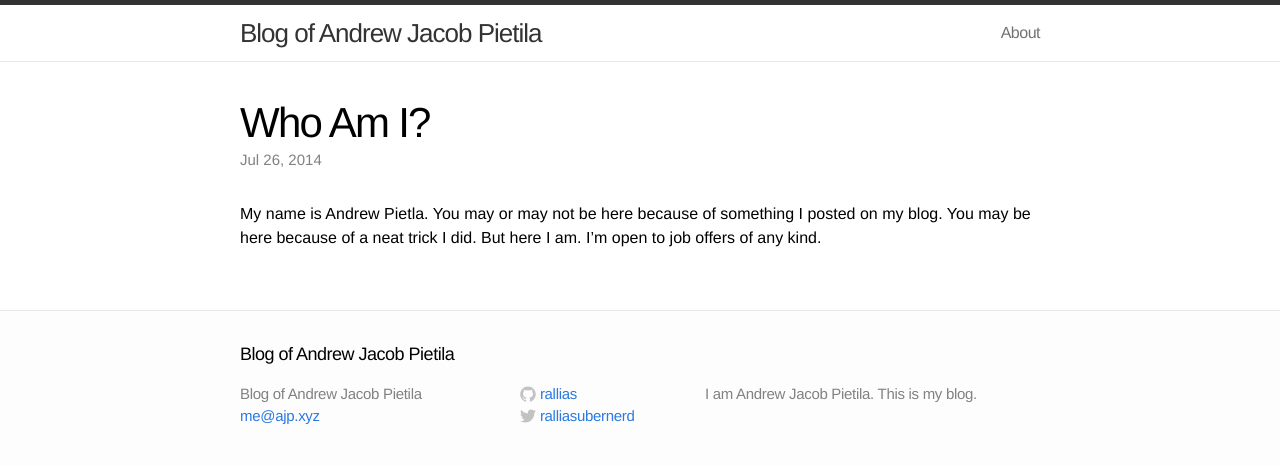
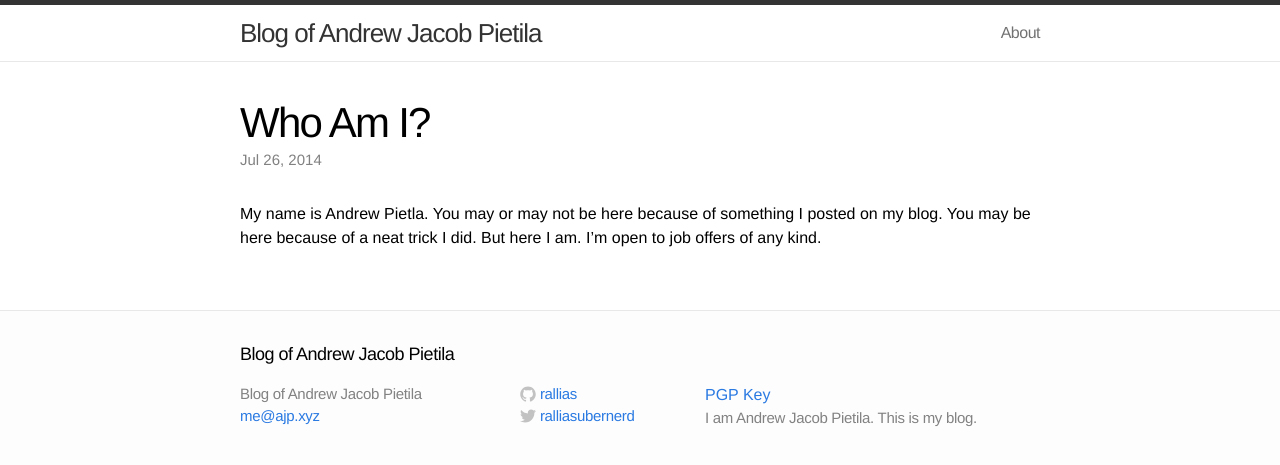
Before and after one commit to rallias/ajp.xyz, a Jekyll site: the page built from _posts/2014-07-26-who-am-i.markdown, in a window 1280 px wide. Shown: the top 465 px of the page. Built offline with Jekyll 4.4.1, drawn with Linux system fonts in a browser that asks for light colours.

Commit message:
Update $SITE/_includes/footer.html

```diff
--- a/_includes/footer.html
+++ b/_includes/footer.html
@@ -53,6 +53,7 @@
     </div>
 
     <div class="footer-col-3 column">
+      <a href="{{ site.url }}/pgpkey.txt" >PGP Key</a>
       <p class="text">{{ site.description }}</p>
     </div>
 
```
